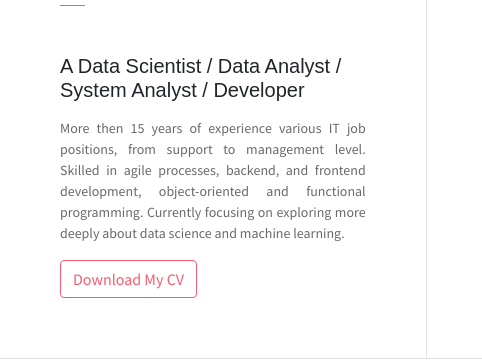
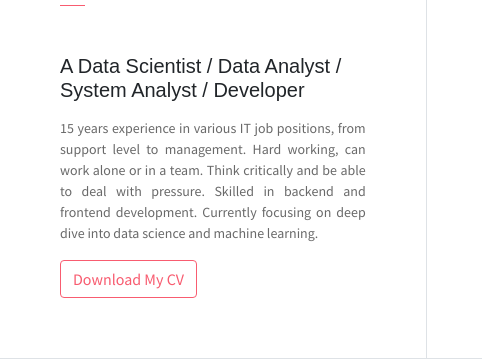
Before and after one commit to asfriansah/asfriansah.github.io, a plain HTML site: page index.html in a window 1280 px wide. Shown: the part 814-1174 px from the top of the page, 0-482 px from the left. Drawn offline with Linux system fonts and the light colour scheme; some packages are replaced by stand-ins of ours; some icons are missing.

Commit message:
Update index.html
update descriptions

```diff
--- a/index.html
+++ b/index.html
@@ -81,10 +81,9 @@
                 <h3 class="font-weight-light">Who am I ?</h3>
                 <span class="line mb-5"></span>
                 <h5 class="mb-3">A Data Scientist / Data Analyst / System Analyst / Developer</h5>
-                <p class="mt-20 text-align: justify" style="text-align: justify">More then 15 years of experience various IT job positions, from support
-                    to management level. Skilled in agile processes, backend, and frontend development,
-                    object-oriented and functional programming. Currently focusing on exploring more
-                    deeply about data science and machine learning.</p>
+                <p class="mt-20 text-align: justify" style="text-align: justify">15 years experience in various IT job positions, from support level to management.
+			Hard working, can work alone or in a team. Think critically and be able to deal with pressure. Skilled in backend and frontend development.
+			Currently focusing on deep dive into data science and machine learning.</p>
                 <button class="btn btn-outline-danger"><i class="icon-down-circled2 "></i>Download My CV</button>
             </div>
             <div class="col-lg-4 about-card">
```
